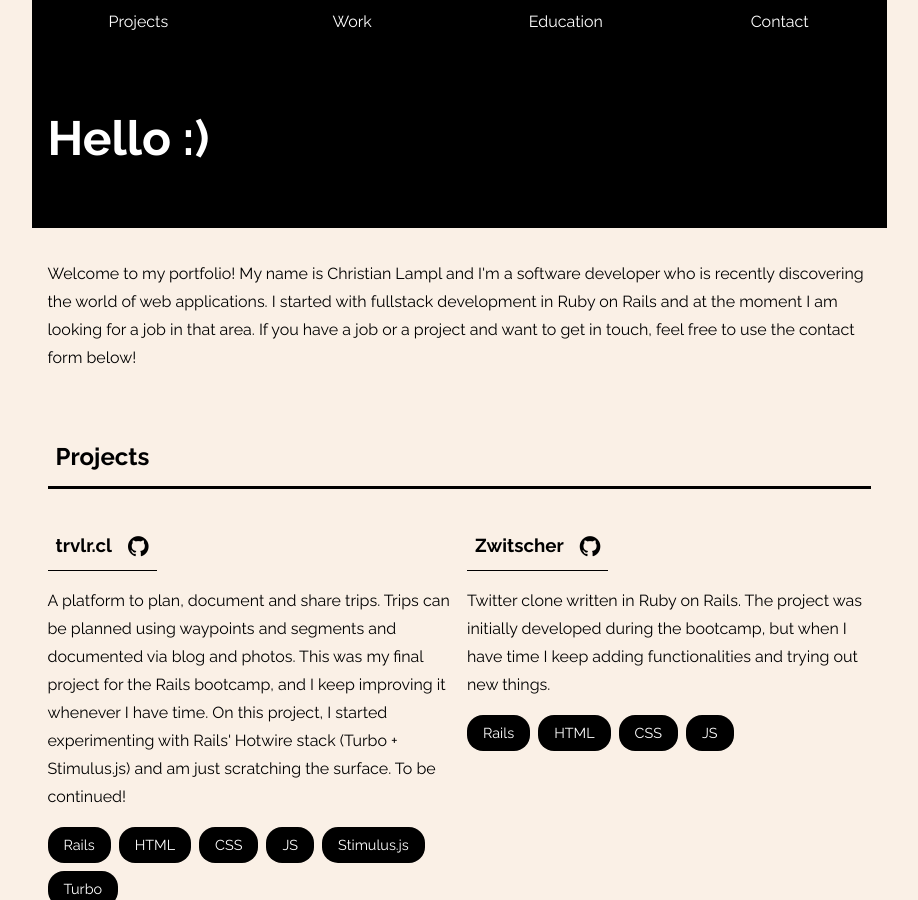
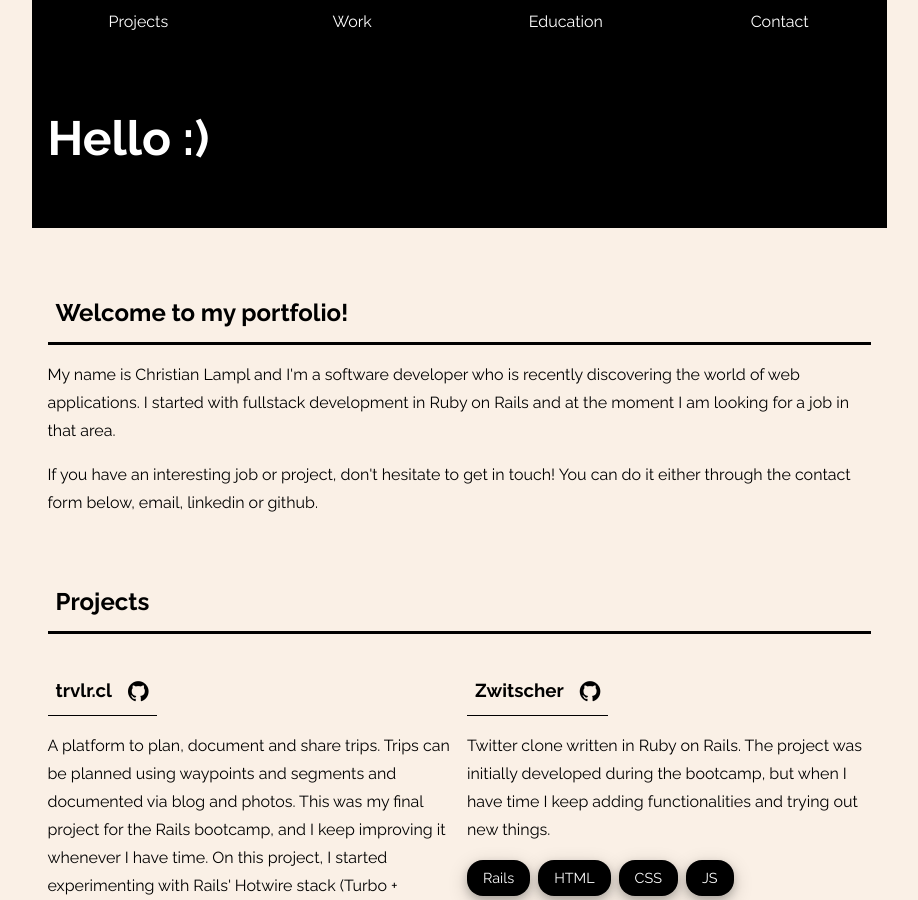
Before and after one commit to chrila/portfolio, a Jekyll site: the page built from index.html, in a window 1280 px wide and 900 px high. Shown: the whole window, without its empty margins (181-1099 px from the left). Built offline with Jekyll 4.4.1, drawn with Linux system fonts in a browser that asks for light colours; some of the changed text lies outside the part shown.

Commit message:
Minimal changes: layout, styling, introduction

```diff
--- a/_includes/about.html
+++ b/_includes/about.html
@@ -1,7 +1,11 @@
 <section>
+  <h2>Welcome to my portfolio!</h2>
   <p>
-    Welcome to my portfolio! My name is Christian Lampl and I'm a software developer who is recently discovering the world of
+    My name is Christian Lampl and I'm a software developer who is recently discovering the world of
     web applications. I started with fullstack development in Ruby on Rails and at the moment I am looking for a job in that area.
-    If you have a job or a project and want to get in touch, feel free to use the contact form below!
+  </p>
+  <p>
+    If you have an interesting job or project, don't hesitate to get in touch! You can do it either through the contact form below,
+    email, linkedin or github.
   </p>
 </section>
--- a/_includes/contact.html
+++ b/_includes/contact.html
@@ -2,7 +2,7 @@
   <a id="contact"></a>
   <h2>Contact</h2>
   <div class="chapter-container">
-    <p>You can either use the contact form below or drop me an email directly at christian[dot]lampl[at]gmx[dot]at.</p>
+    <p>You can either use the contact form below or drop me an email directly at christian [dot] lampl [at] gmx [dot] at.</p>
     <form action="https://getform.io/f/04a6c0cb-7784-409c-bf97-9a409be80488" method="POST">
       <label for="form-name">Name</label>
       <input type="text" id="form-name" name="name" placeholder="Your name ...">
--- a/_sass/_layout.scss
+++ b/_sass/_layout.scss
@@ -27,6 +27,7 @@ section {
   border-radius: 1rem;
   box-decoration-break: clone;
   -webkit-box-decoration-break: clone;
+  box-shadow: 0 4px 8px 0 rgba(0, 0, 0, 0.2), 0 6px 20px 0 rgba(0, 0, 0, 0.19);
 }
 
 .badge:hover {
@@ -147,6 +148,7 @@ input[type=submit] {
   border: none;
   border-radius: 4px;
   cursor: pointer;
+  box-shadow: 0 4px 8px 0 rgba(0, 0, 0, 0.2), 0 6px 20px 0 rgba(0, 0, 0, 0.19);
 }
 
 input[type=submit]:hover {
```
